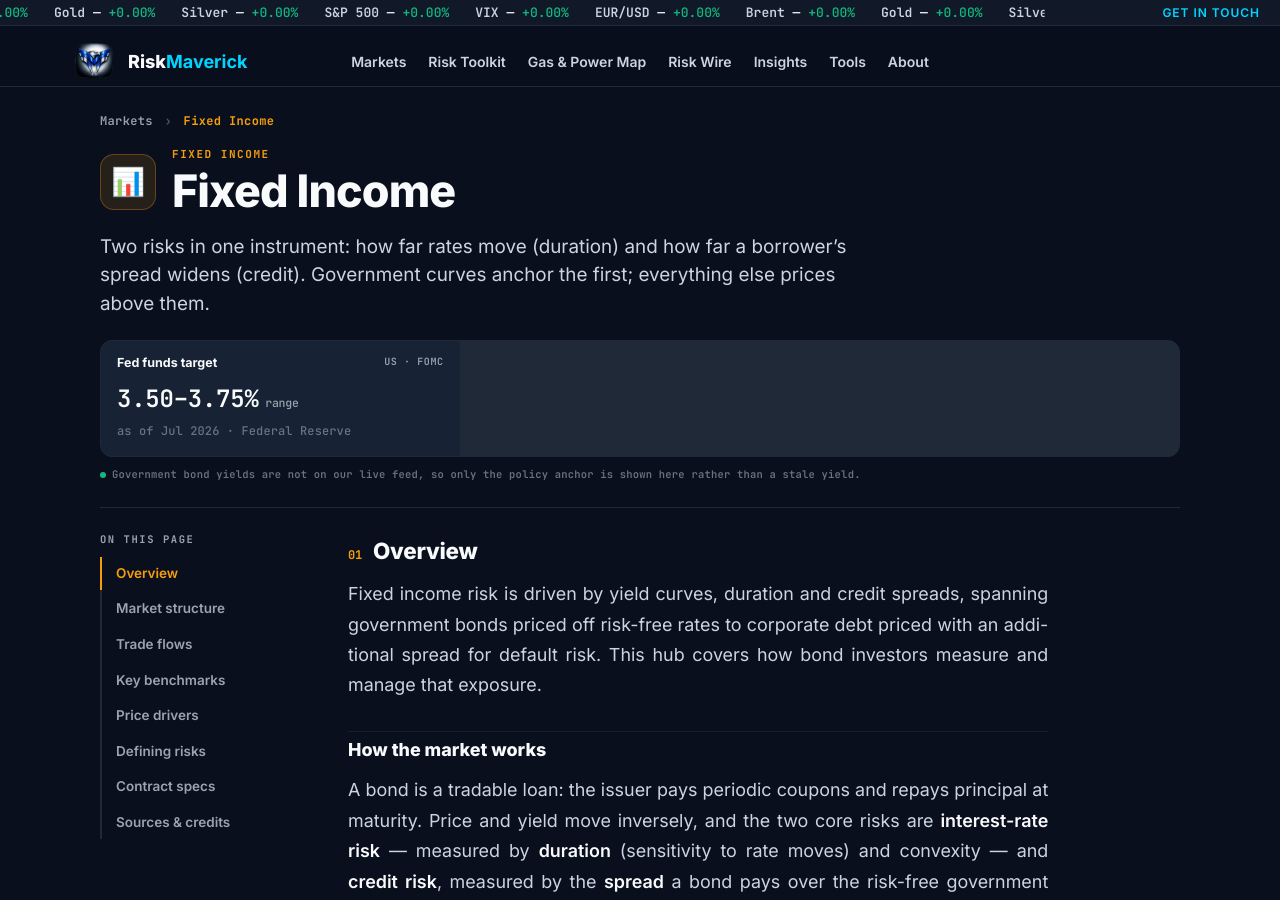
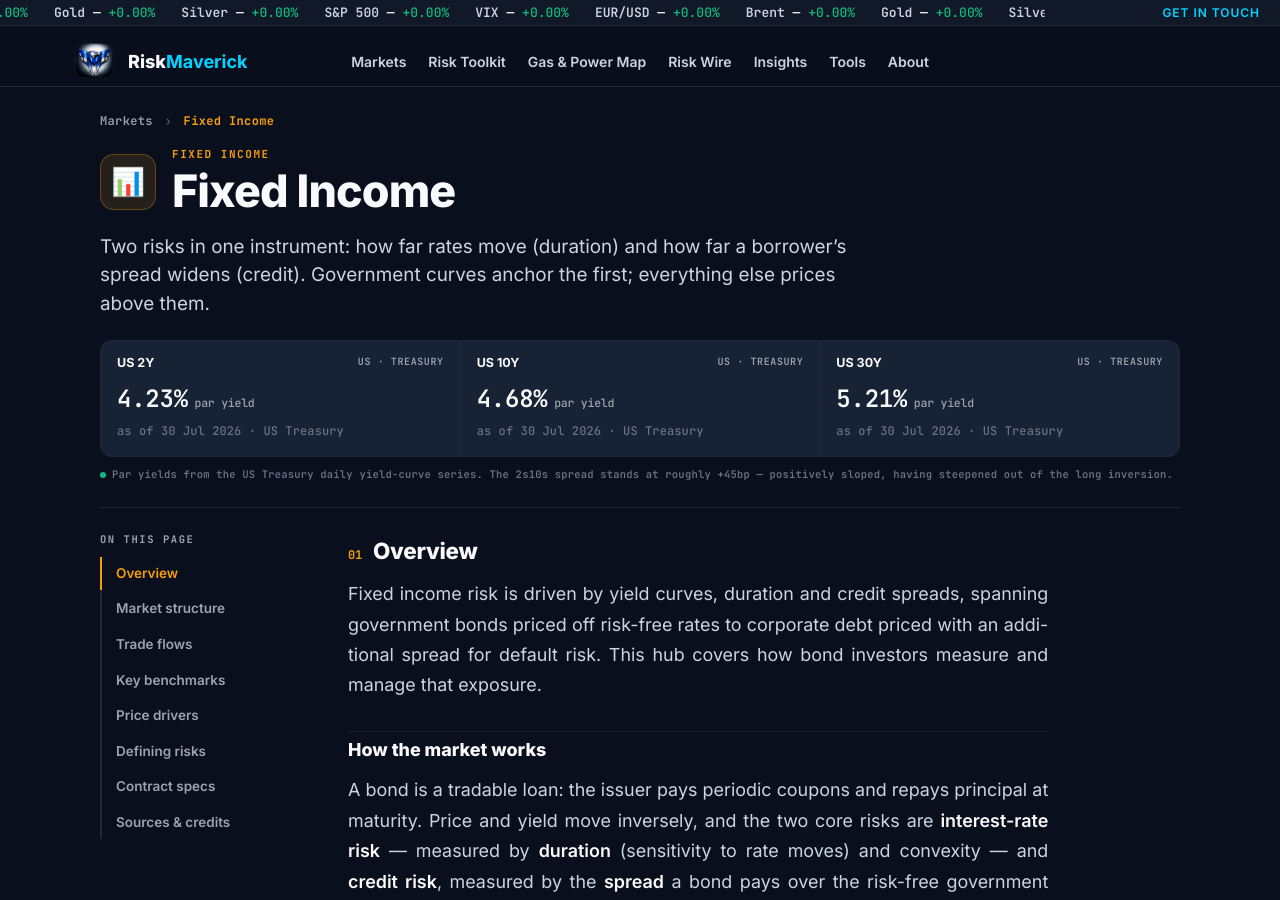
Before and after one commit to maverickrocx/RiskMaverick, a Jekyll site: the page built from markets/fixed-income.md, in a window 1280 px wide and 900 px high. Built offline with Jekyll 4.4.1, drawn with Linux system fonts in a browser that asks for light colours.

Commit message:
data(hubs): restore dropped marks from free primary sources
I removed several tiles last pass for lack of a source. That was wrong — the
primary publishers put these out free, several with open APIs and no key:

- Henry Hub $2.63 (EIA daily spot via FRED) — supersedes the $2.88 market
  figure, which was off
- US 2Y 4.23% / 10Y 4.68% / 30Y 5.21% (US Treasury daily par yield curve)
- SOFR 3.65% (New York Fed reference-rate API)
- EStR 2.185% (ECB Data Portal)
- German day-ahead EUR148.59/MWh average, EUR80-204 range across the 96
  quarter-hours (Bundesnetzagentur/SMARD via energy-charts, CC BY 4.0)
- LME copper $13,795/t and aluminium $3,231/t cash settlement

Records every endpoint in the Risk Wire runbook so the daily agent can refresh
the marks, and states which instruments (TTF, JKM, EUA, Dubai, UKA, CCA) still
have no free primary feed and must carry a cited report instead.

Co-Authored-By: Claude Opus 5 <noreply@anthropic.com>

```diff
--- a/markets/fixed-income.md
+++ b/markets/fixed-income.md
@@ -8,8 +8,10 @@ blurb: "Government and corporate bonds, yields, duration and spreads."
 standfirst: "Two risks in one instrument: how far rates move (duration) and how far a borrower’s spread widens (credit). Government curves anchor the first; everything else prices above them."
 reviewed: 2026-07-30
 benchmarks:
-  - { name: "Fed funds target", region: "US · FOMC", price: "3.50–3.75%", unit: "range", asof: "Jul 2026", source: "Federal Reserve" }
-benchmark_note: "Government bond yields are not on our live feed, so only the policy anchor is shown here rather than a stale yield."
+  - { name: "US 2Y", region: "US · Treasury", price: "4.23%", unit: "par yield", asof: "30 Jul 2026", source: "US Treasury" }
+  - { name: "US 10Y", region: "US · Treasury", price: "4.68%", unit: "par yield", asof: "30 Jul 2026", source: "US Treasury" }
+  - { name: "US 30Y", region: "US · Treasury", price: "5.21%", unit: "par yield", asof: "30 Jul 2026", source: "US Treasury" }
+benchmark_note: "Par yields from the US Treasury daily yield-curve series. The 2s10s spread stands at roughly +45bp — positively sloped, having steepened out of the long inversion."
 key_benchmarks:
   - { code: "Government curve", full: "Treasuries · Bunds · Gilts · JGBs", desc: "The risk-free curve every other bond — and most other assets — prices off." }
   - { code: "Credit spreads", full: "Corporate · agency · EM", desc: "Non-government bonds price at a spread over govvies to compensate for default risk." }
```
Also changed, not shown: docs/risk-wire-runbook.md (+24 -0 lines), markets/commodities/metals.md (+3 -3 lines), markets/commodities/natural-gas-lng.md (+2 -2 lines), markets/commodities/power-renewables.md (+2 -1 lines), markets/interest-rates.md (+3 -1 lines).
